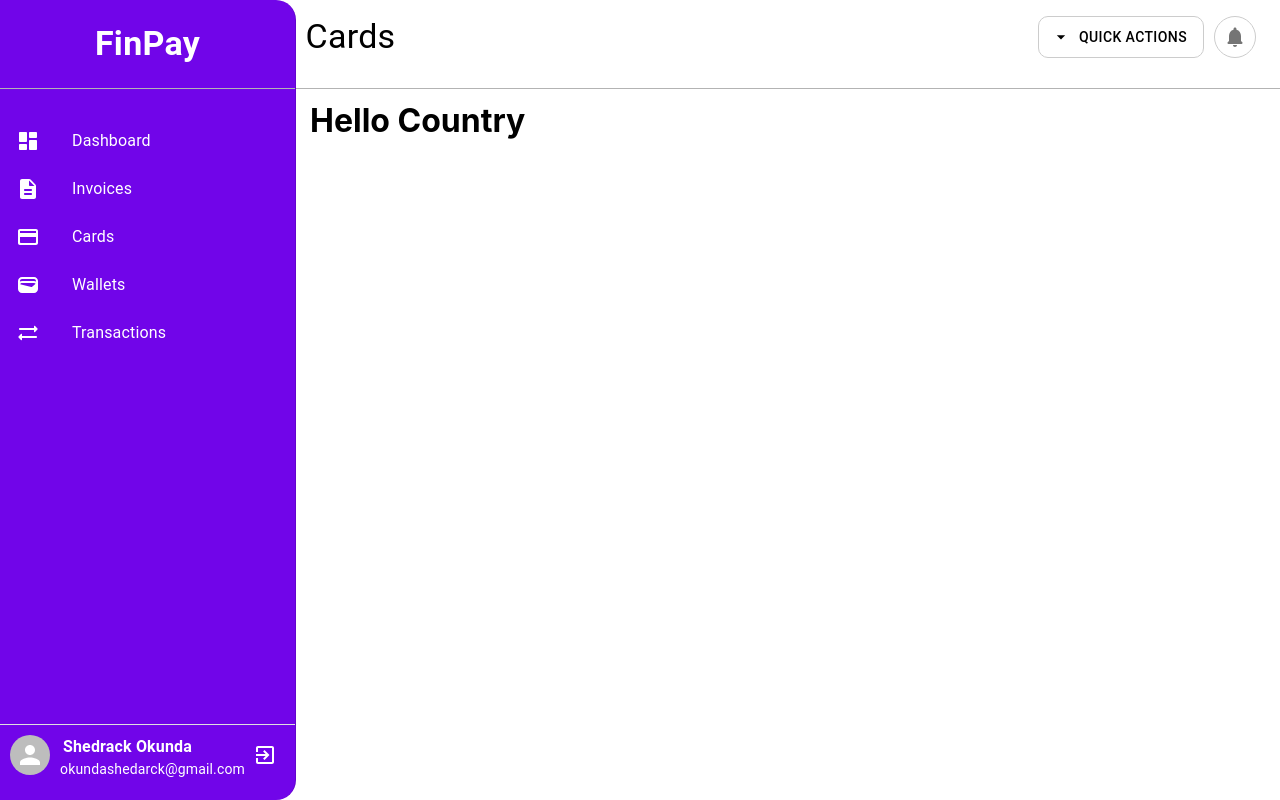
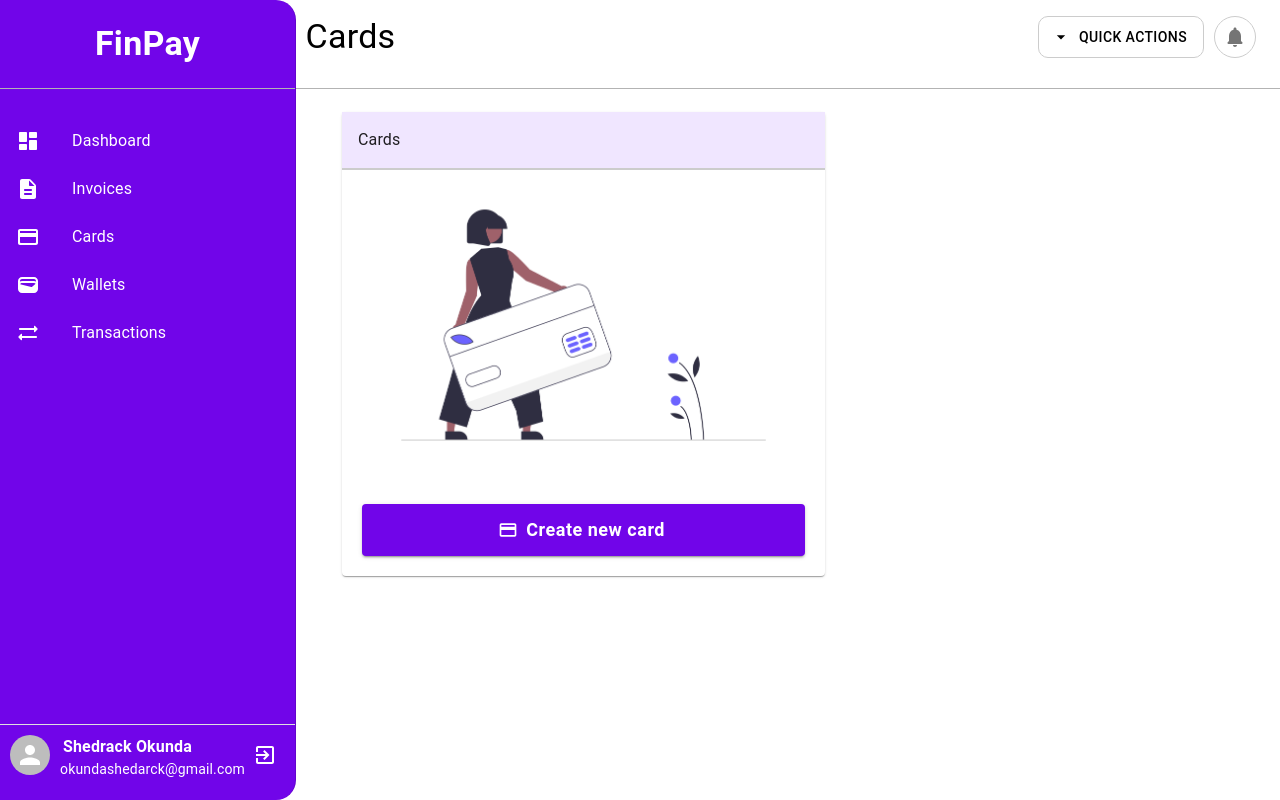
Before and after one commit to shedrack-okunda/Payment-Solution, a React (Create React App) app: page /cards in a window 1280 px wide. Built offline with nearby package versions, Linux system fonts and the light colour scheme; the HTML template or start-up script is replaced by a standard one.

Commit message:
created the card component and styled it

```diff
--- a/src/pages/Cards.js
+++ b/src/pages/Cards.js
@@ -1,10 +1,50 @@
+import { CreditCard } from "@mui/icons-material";
+import { Box, Button, Paper, Typography } from "@mui/material";
 import React from "react";
 
 function Card() {
   return (
-    <>
-      <h1>Hello Country</h1>
-    </>
+    <Box sx={{ p: 4 }}>
+      <Paper>
+        <Box>
+          <Box
+            sx={{
+              p: 2,
+              borderBottom: "2px solid #ccc",
+              backgroundColor: "#f0e6ff",
+            }}
+          >
+            <Typography>Cards</Typography>
+          </Box>
+
+          <img src={require("./card.png")} alt="card" height="310px" />
+          <Box
+            sx={{
+              display: "flex",
+              justifyContent: "center",
+              alignItems: "center",
+            }}
+          >
+            <Button
+              variant="contained"
+              sx={{
+                padding: "10px 50px",
+                marginBottom: "20px",
+                backgroundColor: "#7105E9",
+                margin: "20px",
+                width: "100%",
+                textTransform: "none",
+                fontWeight: 600,
+                fontSize: "18px",
+              }}
+              startIcon={<CreditCard />}
+            >
+              Create new card
+            </Button>
+          </Box>
+        </Box>
+      </Paper>
+    </Box>
   );
 }
 
```
Also changed, not shown: src/pages/card.png (added).
